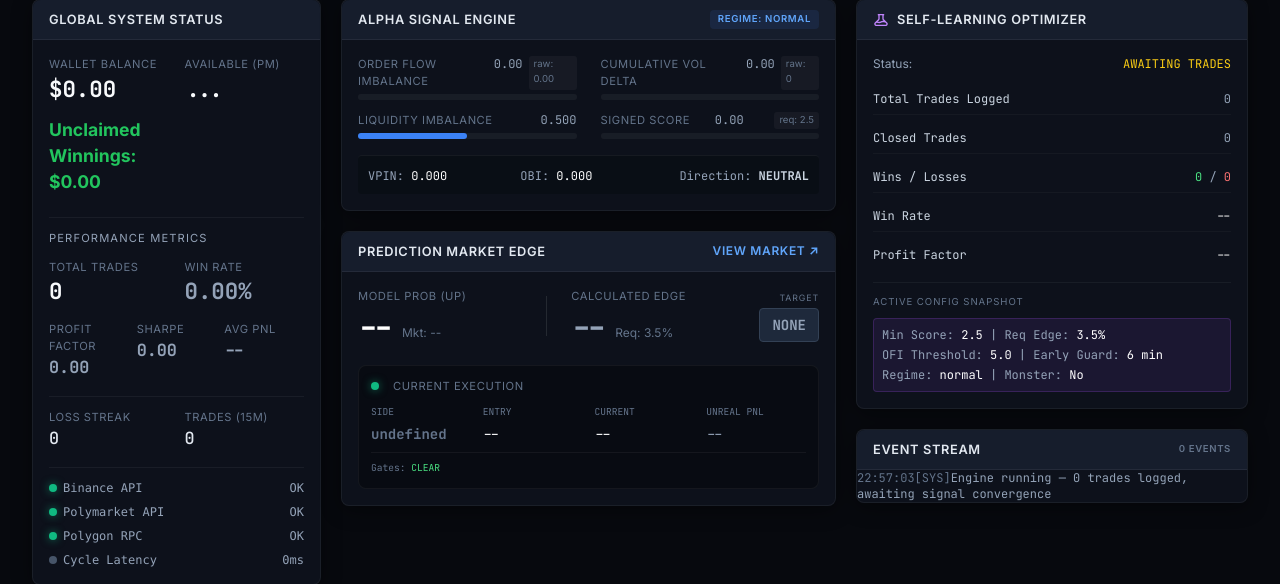
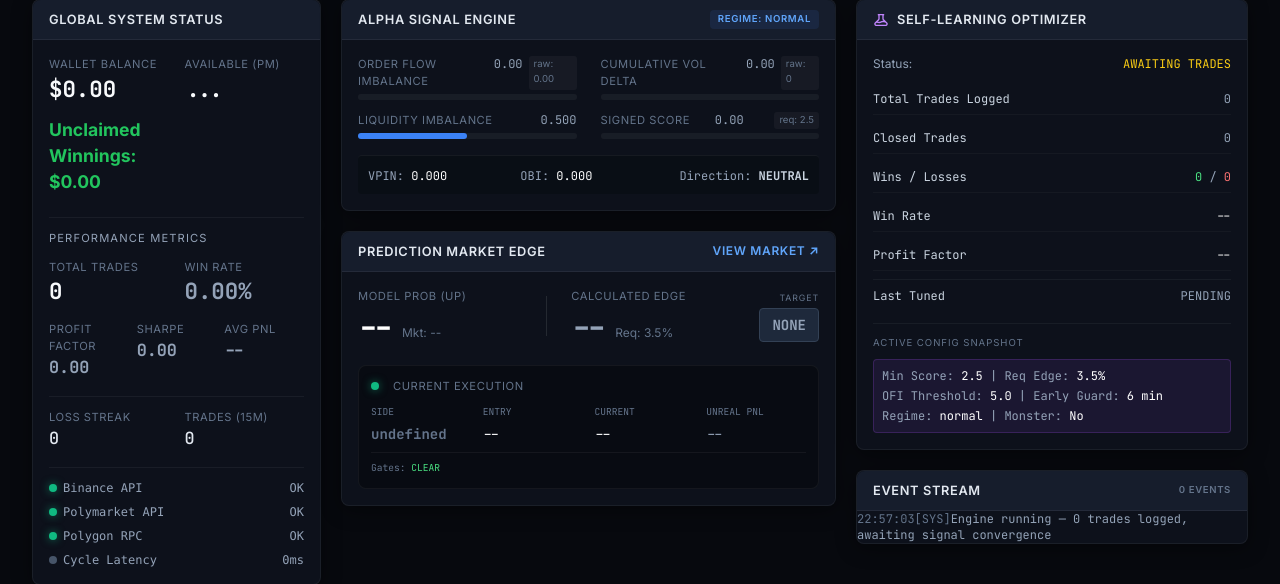
Before and after one commit to tlawal/btc-15m-quant, a FastAPI app: page / in a window 1280 px wide. Shown: the part 122-706 px from the top of the page. Run offline with FastAPI, Linux system fonts and the light colour scheme; data that the repository does not hold is empty; parts of the project's set-up code (start-up, migrations or seed data) failed here and were passed over; some libraries are stand-ins or nearby versions.

Commit message:
fix sql metric UI binding, add last tuned time, and fix memory state bug

```diff
--- a/dashboard.py
+++ b/dashboard.py
@@ -139,6 +139,8 @@ async def get_metrics():
         "exposure_usd": exposure,
         "strike_source": getattr(state, "strike_source", "none"),
         "trading_halted": getattr(state, "trading_halted", False),
+        "performance_metrics": getattr(state, "performance_metrics", {}),
+        "last_tuned_time": getattr(state, "last_tuned_time", 0),
         "recent_trades": [
             {
                 "ts": t.ts,
--- a/main.py
+++ b/main.py
@@ -67,13 +67,22 @@ class Engine:
         # finding the most recent OPEN trade is robust.
 
         for tr in reversed(self.state.trade_history):
-            if tr.outcome == "OPEN":
+            if tr.outcome in ("OPEN", "LOSS"):
+                # Always force entry price to a sane value if zero
+                ep = tr.entry_price if tr.entry_price and tr.entry_price > 0 else 0.5
                 tr.exit_price = 1.0  # Polymarket winning shares are always redeemed at $1
-                tr.pnl = (tr.exit_price - tr.entry_price) / tr.entry_price if tr.entry_price else 0.0
+                tr.pnl = (tr.exit_price - ep) / ep
+
+                # If it was prematurely marked as a LOSS, reverse the loss stats
+                if tr.outcome == "LOSS":
+                    self.state.total_losses -= 1
+                    self.state.total_pnl_usd += size_usd # Add the size back
+
                 tr.outcome = "WIN"
 
                 self.state.loss_streak = 0
-                self.state.total_trades += 1
+                if self.state.total_trades == 0:
+                    self.state.total_trades += 1 # Ensure counting if lost
                 self.state.total_wins += 1
 
                 # Approximate PnL logic (size_usd is the *payout*)
@@ -81,6 +90,10 @@ class Engine:
                 self.state.total_pnl_usd += profit_usd
 
                 log.info(f"Recorded redemption win: +{tr.pnl*100:.2f}% (approx profit: ${profit_usd:.2f})")
+
+                # Immediately recalculate and store metrics inside the event loop if possible
+                if self.state_mgr:
+                    asyncio.create_task(self.state_mgr.calculate_performance_metrics())
                 return
 
         log.warning("Redeemed position but no matching OPEN trade found in history.")
--- a/polymarket_client.py
+++ b/polymarket_client.py
@@ -553,6 +553,7 @@ class PolymarketClient:
                 signed = account.sign_transaction(tx)
                 tx_hash = await w3.eth.send_raw_transaction(signed.raw_transaction)
                 receipt = await w3.eth.wait_for_transaction_receipt(tx_hash, timeout=60)
+
                 if receipt.status == 1:
                     log.info(f"✅ CLAIMED ${size:.2f} SUCCESSFULLY!")
                     total_redeemed += size
--- a/templates/index.html
+++ b/templates/index.html
@@ -521,6 +521,10 @@
                                 <span class="text-slate-300">Profit Factor</span>
                                 <span id="opt-pf" class="text-white">--</span>
                             </div>
+                            <div class="metric-row mt-2 pt-2 border-t border-white/5">
+                                <span class="text-slate-300">Last Tuned</span>
+                                <span id="opt-tuned" class="text-slate-400">PENDING</span>
+                            </div>
                         </div>
                         <div class="mt-3 pt-3 border-t border-white/5">
                             <div class="text-[0.6rem] text-slate-500 uppercase tracking-widest mb-2">Active Config
@@ -579,7 +583,8 @@
                 $('pm-avail').innerText = d.pm_collateral_usdc != null ? fmtMoney(d.pm_collateral_usdc) : '...';
 
                 // New DB Performance UI Hook
-                const pdb = d.perf_db || {};
+                if (d.performance_metrics || d.perf_db) {
+                    const pdb = d.performance_metrics || d.perf_db || {};
                     if ($('new-pm-total')) {
                         $('new-pm-total').innerText = pdb.total_trades || 0;
 
@@ -598,6 +603,7 @@
                         const avg = pdb.avg_pnl_per_trade || 0;
                         $('new-pm-avg').innerText = avg === 0 ? '--' : (avg > 0 ? `+${fmtMoney(avg)}` : `-${fmtMoney(Math.abs(avg))}`);
                         $('new-pm-avg').style.color = avg > 0 ? '#22c55e' : (avg < 0 ? '#f87171' : '#94a3b8');
+                    }
                 }
 
                 $('loss-streak').innerText = d.loss_streak || 0;
@@ -761,6 +767,14 @@
                 $('opt-status').innerText = optSt;
                 $('opt-status').className = `mono ${perf.closed_trades >= 10 ? 'text-green-400' : 'text-yellow-400'}`;
 
+                // Last Tuned Parse
+                if (d.last_tuned_time && d.last_tuned_time > 0) {
+                    const lt = new Date(d.last_tuned_time * 1000);
+                    $('opt-tuned').innerText = lt.toLocaleTimeString('en-US', { hour12: false }) + ' ' + lt.toLocaleDateString();
+                } else {
+                    $('opt-tuned').innerText = 'PENDING';
+                }
+
                 // Config snapshot
                 $('cfg-score').innerText = (sig.min_score || 2.5).toFixed(1);
                 $('cfg-edge').innerText = fmtPct(sig.required_edge || 0.035);
```
Also changed, not shown: state.py (+9 -1 lines). Lines whose indentation alone changed are shown as unchanged.
